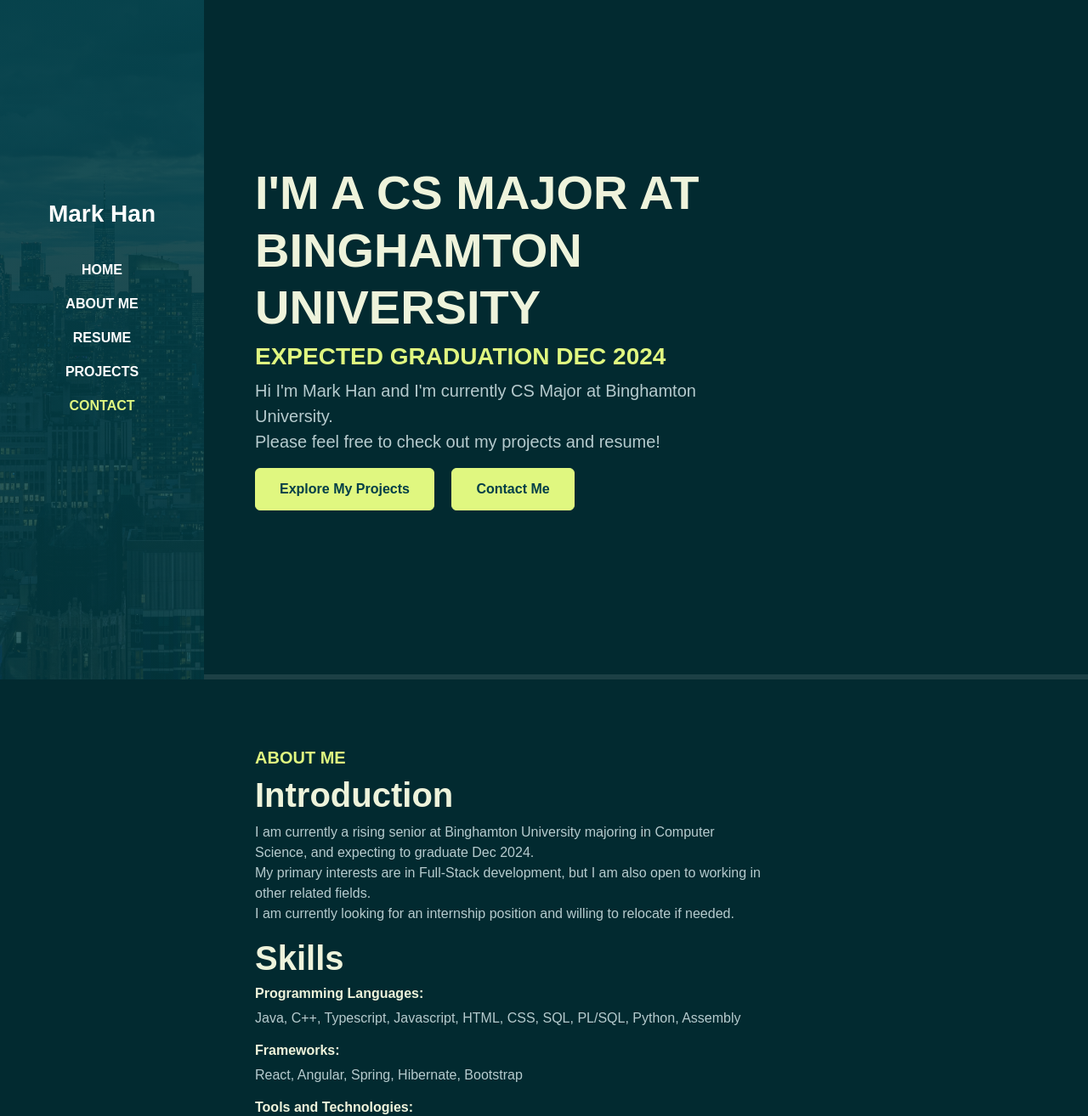
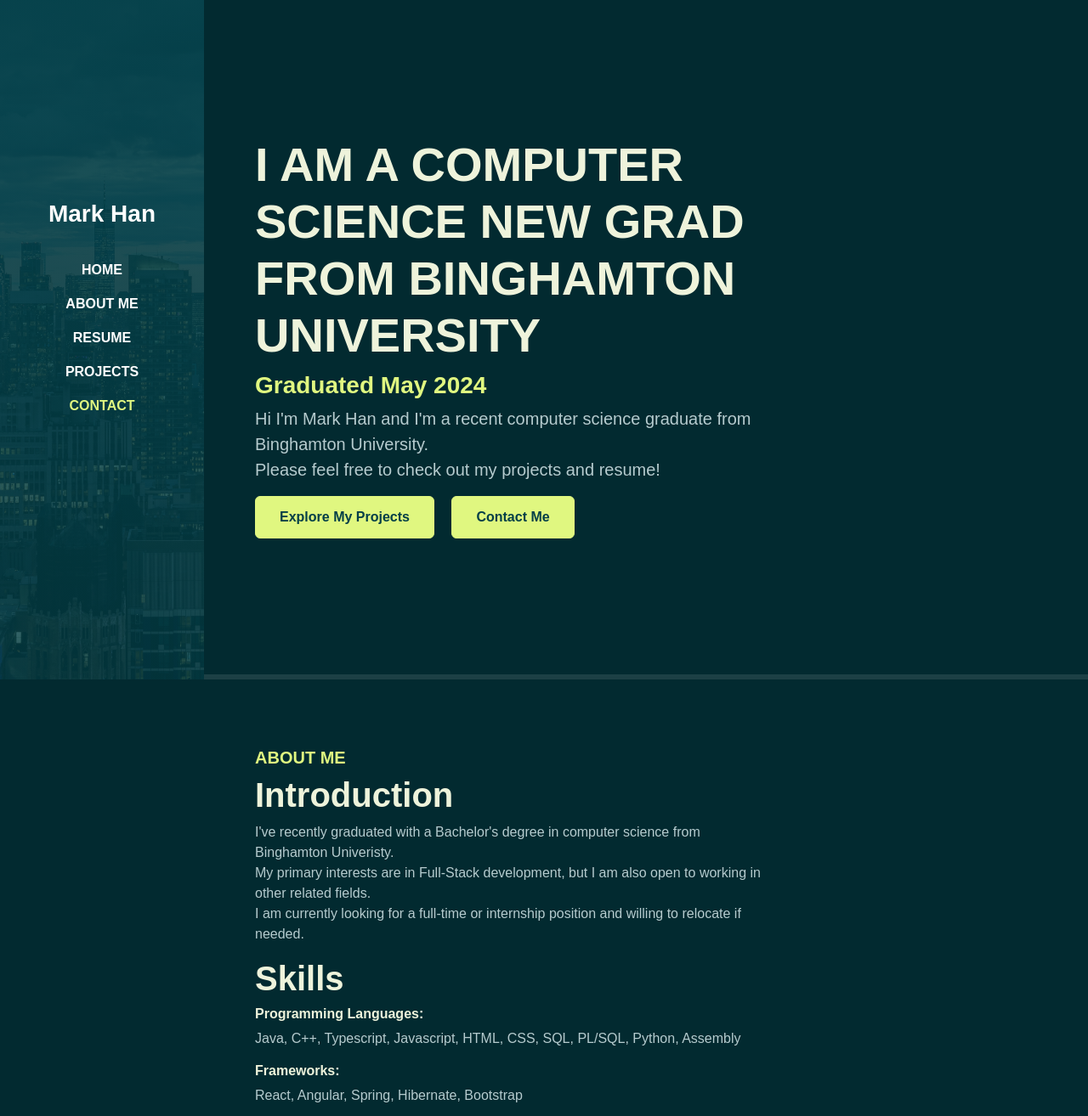
Before and after one commit to markhan01/Personal-Website, a plain HTML site: page index.html in a window 1280 px wide. Shown: the top 1314 px of the page at 85% size. Drawn offline with Linux system fonts and the light colour scheme; a web font is replaced by a local one.

Commit message:
updated info

```diff
--- a/index.html
+++ b/index.html
@@ -63,10 +63,10 @@
             <div class="container">
                 <div class="row">
                     <div class="col-lg-8">
-                        <h1 class="display-4 fw-bold" data-aos="fade-up">I'M A CS MAJOR AT BINGHAMTON UNIVERSITY</h1>
-                        <h3 class="text-brand" data-aos="fade-up">EXPECTED GRADUATION DEC 2024</h3>
+                        <h1 class="display-4 fw-bold" data-aos="fade-up">I AM A COMPUTER SCIENCE NEW GRAD FROM BINGHAMTON UNIVERSITY</h1>
+                        <h3 class="text-brand" data-aos="fade-up">Graduated May 2024</h3>
                         <p class="lead" data-aos="fade-up" data-aos-delay="300">
-                        Hi I'm Mark Han and I'm currently CS Major at Binghamton University.
+                        Hi I'm Mark Han and I'm a recent computer science graduate from Binghamton University.
                         <br>
                         Please feel free to check out my projects and resume!
                         </p>
@@ -91,11 +91,11 @@
                         <h5 class="text-brand">ABOUT ME</h5>
                         <h1>Introduction</h1>
                         <p>
-                        I am currently a rising senior at Binghamton University majoring in Computer Science, and expecting to graduate Dec 2024.
+                        I've recently graduated with a Bachelor's degree in computer science from Binghamton Univeristy.
                         <br>
                         My primary interests are in Full-Stack development, but I am also open to working in other related fields.
                         <br>
-                        I am currently looking for an internship position and willing to relocate if needed.
+                        I am currently looking for a full-time or internship position and willing to relocate if needed.
 
                         <h1>Skills</h1>
                         <h6>Programming Languages:</h6>
@@ -128,7 +128,7 @@
                 <div class="row pb-5" data-aos="fade-up">
                     <div class="col-lg-8">
                         <h5 class="text-brand">RESUME</h5>
-                        <iframe src="./assets/images/Resume_Mark_Han.pdf" width="100%" height="1000px"></iframe>
+                        <iframe src="./assets/images/Mark Han Resume.pdf" width="100%" height="1000px"></iframe>
                     </div>
                 </div>
             </div>
```
Also changed, not shown: 4 other files.
